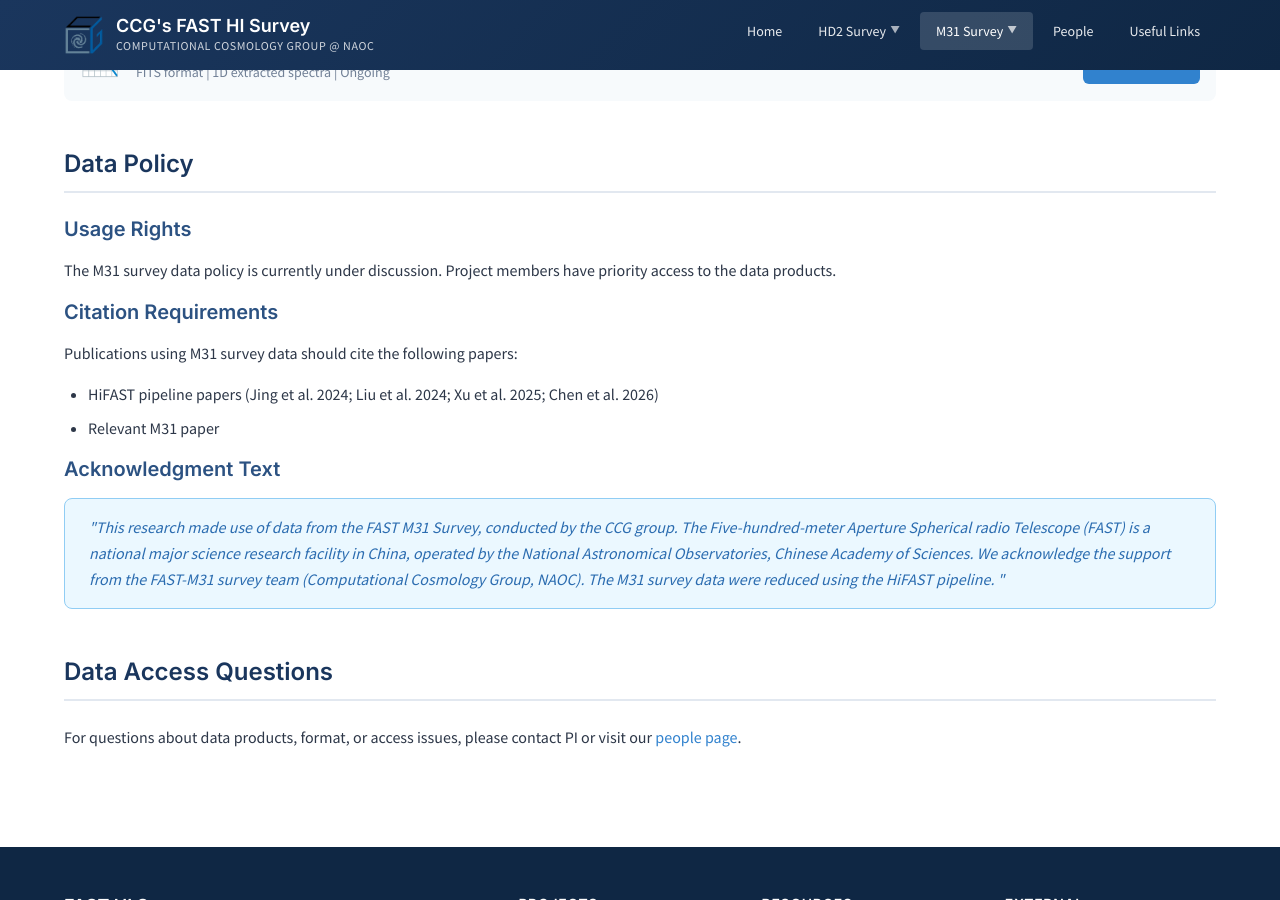
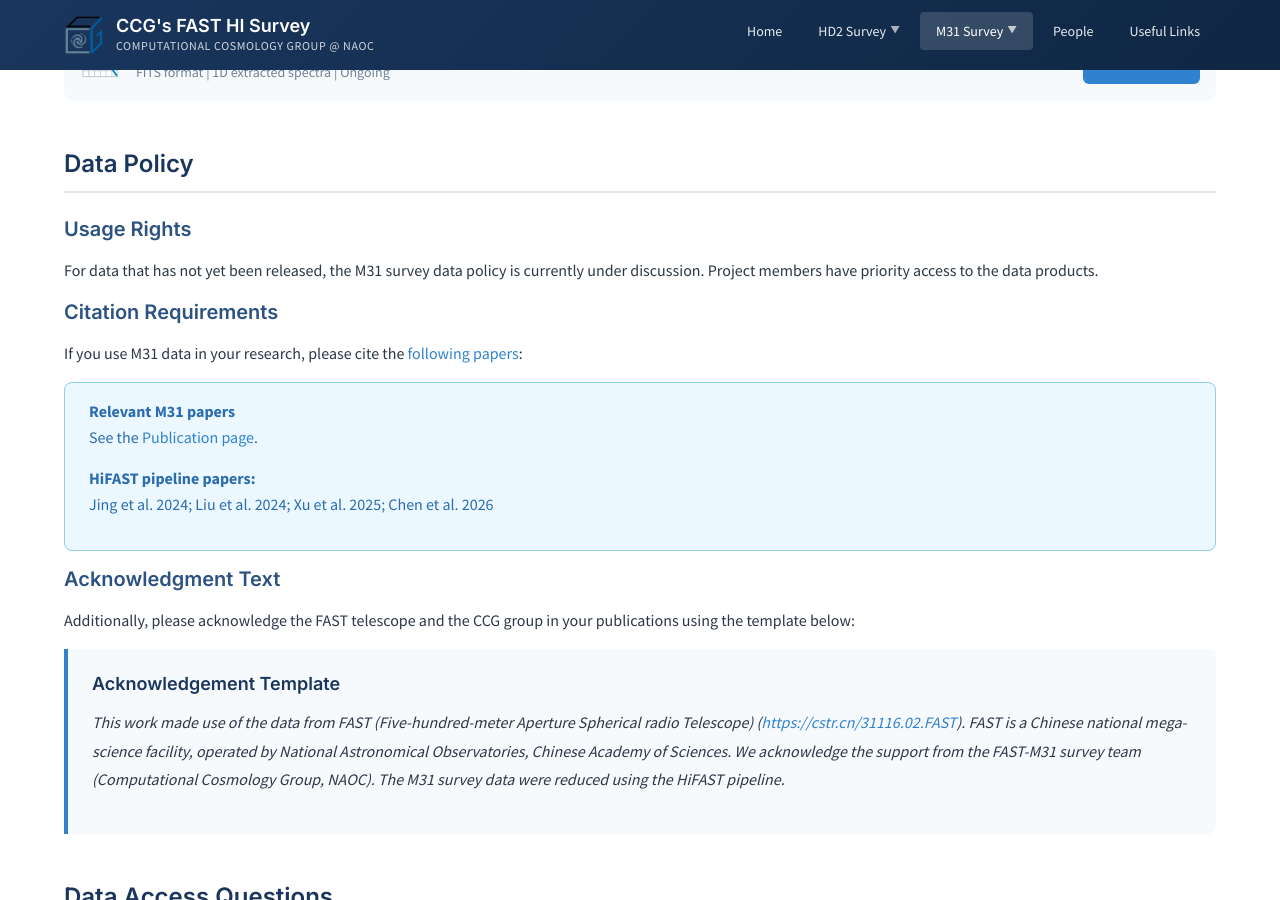
Before and after one commit to ccg-FAST/ccg-FAST.github.io, a Jekyll site: the page built from m31/data.md, in a window 1280 px wide and 900 px high, scrolled down 1705 px. Built offline with Jekyll 4.4.1, drawn with Linux system fonts in a browser that asks for light colours.

```diff
--- a/m31/data.md
+++ b/m31/data.md
@@ -138,20 +138,30 @@ title: M31 Data
         <h2 class="section-title">Data Policy</h2>
 
         <h3 class="section-subtitle">Usage Rights</h3>
-        <p>The M31 survey data policy is currently under discussion. Project members have priority access to the data products.</p>
+        <p>For data that has not yet been released, the M31 survey data policy is currently under discussion. Project members have priority access to the data products.</p>
 
         <h3 class="section-subtitle">Citation Requirements</h3>
-        <p>Publications using M31 survey data should cite the following papers:</p>
-        <ul>
-            <li>HiFAST pipeline papers (Jing et al. 2024; Liu et al. 2024; Xu et al. 2025; Chen et al. 2026)</li>
-            <li>Relevant M31 paper </li>
-        </ul>
+        <p>If you use M31 data in your research, please cite the <a href="{{ '/m31/publications' | relative_url }}">following papers</a>:</p>
+
+        <div class="alert alert-info">
+            <p><strong>Relevant M31 papers</strong><br>
+            See the <a href="{{ '/m31/publications' | relative_url }}">Publication page</a>. </p>
+
+            <p><strong>HiFAST pipeline papers:</strong><br>
+            Jing et al. 2024; Liu et al. 2024; Xu et al. 2025; Chen et al. 2026</p>
+        </div>
 
         <h3 class="section-subtitle">Acknowledgment Text</h3>
-        <div class="alert alert-info">
-            <em>"This research made use of data from the FAST M31 Survey, conducted by the CCG group. The Five-hundred-meter Aperture Spherical radio Telescope (FAST) is a national major science research facility in China, operated by the National Astronomical Observatories, Chinese Academy of Sciences.
-            We acknowledge the support from the FAST-M31 survey team (Computational Cosmology Group, NAOC). The M31 survey data were reduced using the HiFAST pipeline. "</em>
+        <p>Additionally, please acknowledge the FAST telescope and the CCG group in your publications using the template below:</p>
+
+        <div class="info-box" style="margin-top: var(--space-4);">
+            <h3 class="info-box-title">Acknowledgement Template</h3>
+            <p style="font-style: italic; line-height: 1.8;">
+                This work made use of the data from FAST (Five-hundred-meter Aperture Spherical radio Telescope) (<a href="https://cstr.cn/31116.02.FAST" target="_blank">https://cstr.cn/31116.02.FAST</a>). FAST is a Chinese national mega-science facility, operated by National Astronomical Observatories, Chinese Academy of Sciences.
+                We acknowledge the support from the FAST-M31 survey team (Computational Cosmology Group, NAOC). The M31 survey data were reduced using the HiFAST pipeline.
+            </p>
         </div>
+
     </section>
 
     <!-- Contact -->
```
Also changed, not shown: hd2/data.md (+13 -10 lines), hd2/data/pdr.md (added, +105 -0 lines), hd2/release/pdr/HD2_pilotDR_HI_catalog.fits.README.md (added, +71 -0 lines), 1 other file.
